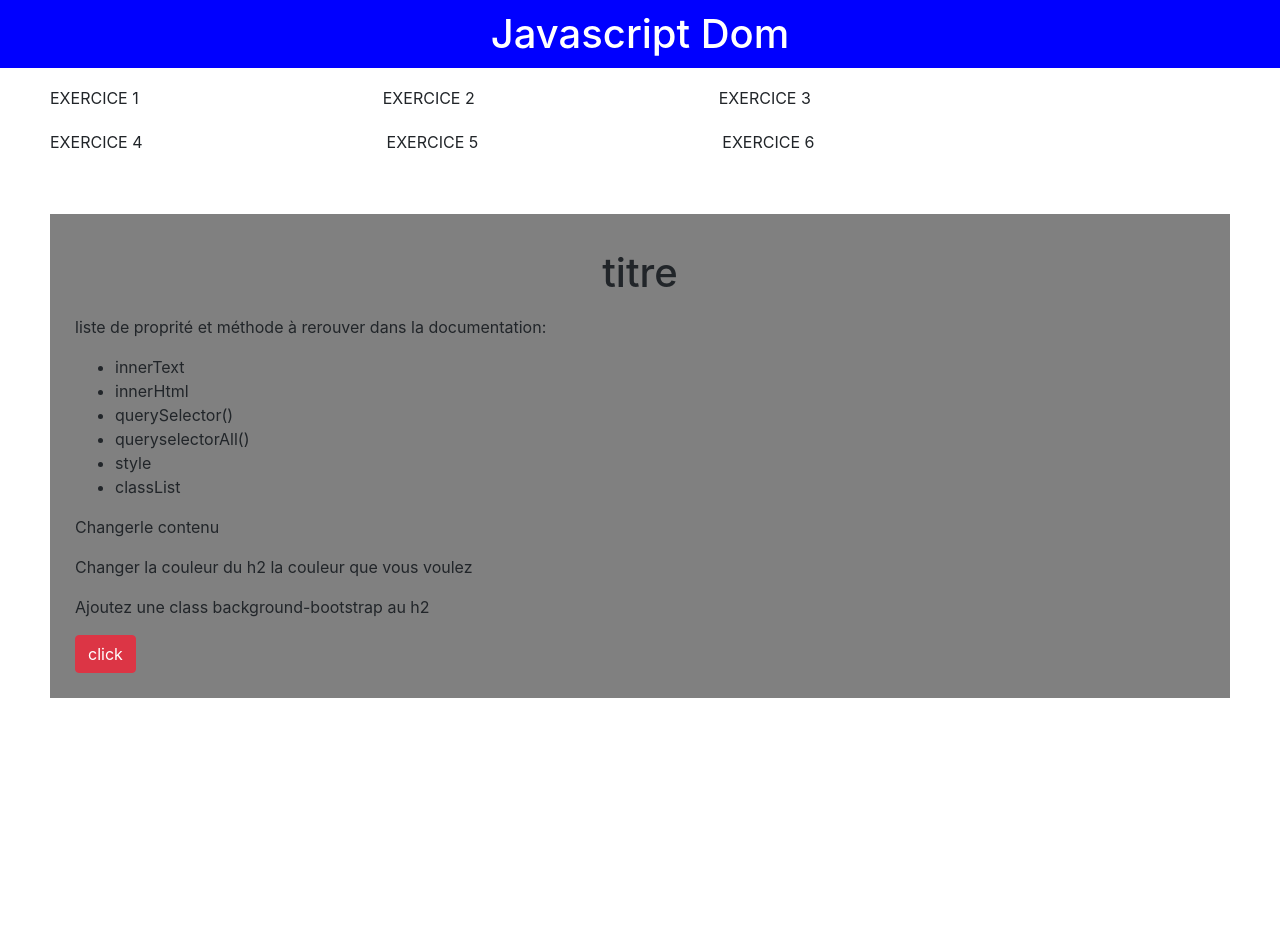
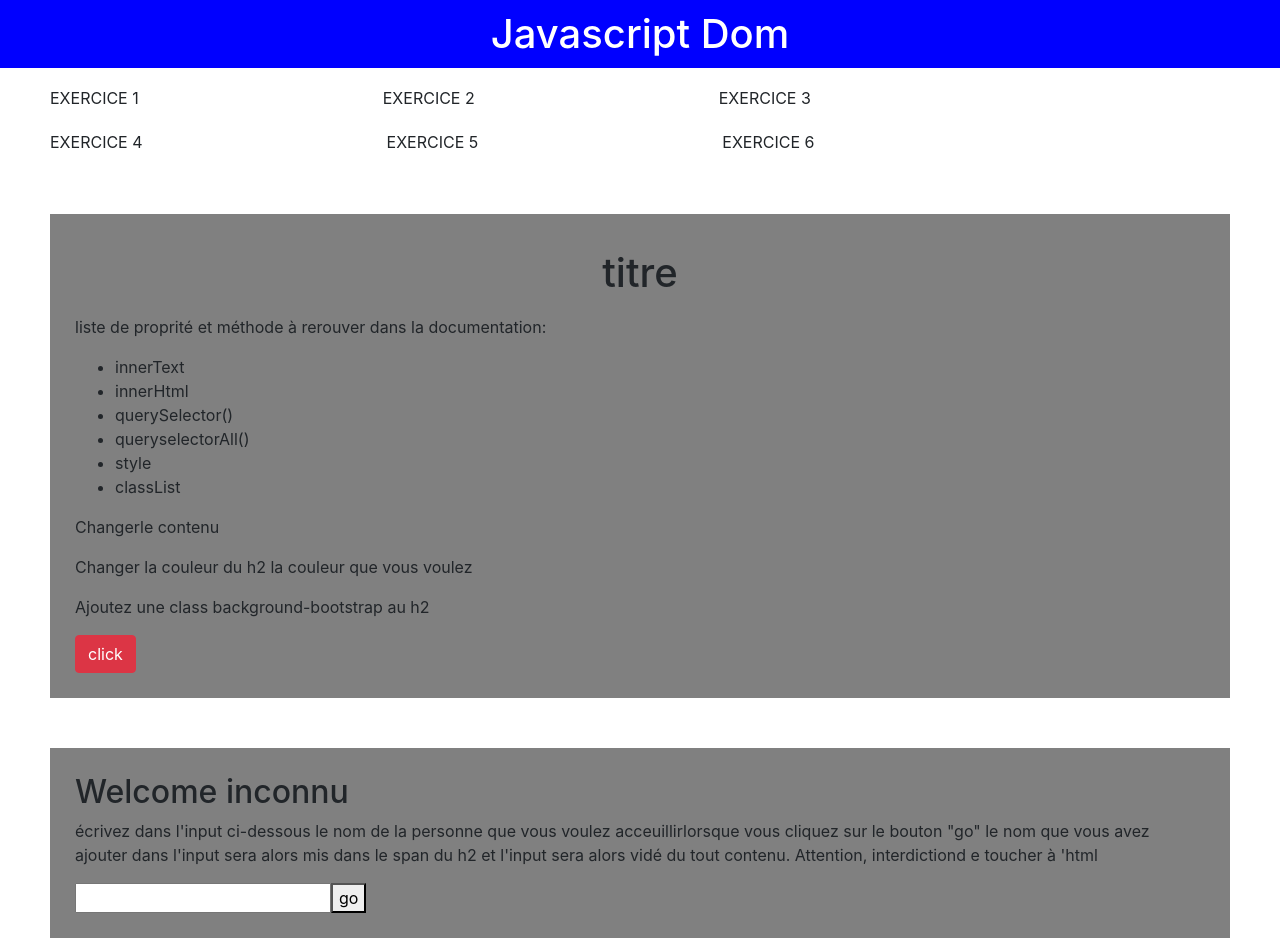
Before and after one commit to rayane9898/revision_react, a React (Create React App) app: page / in a window 1280 px wide. Shown: the top 952 px of the page. Before the commit the page ends 800 px from the top, so only its background shows below. Built offline with nearby package versions, Linux system fonts and the light colour scheme.

Commit message:
fin de l'éxercice 3

```diff
--- a/src/App.jsx
+++ b/src/App.jsx
@@ -2,6 +2,7 @@ import React, {Fragment} from 'react';
 import Header from "./compenents/Header";
 import Naviguation from "./compenents/Naviguation";
 import Exercice1 from './compenents/Exercice1';
+import Exercice3 from './compenents/Exercice3';
 
 
 
@@ -12,6 +13,7 @@ const App = () => {
           <Header/>
           <Naviguation/>
           <Exercice1/>
+          <Exercice3/>
         </Fragment>
   )
 }
--- /dev/null
+++ b/src/compenents/Exercice3.jsx
@@ -0,0 +1,25 @@
+import React, {useState} from "react";
+
+
+const Exercice3= () => {
+    const [titreH2,setTitreh2] = useState(' inconnu')
+    const click = (e) =>{
+        setTitreh2(e.target.previousElementSibling.value)
+        e.target.previousElementSibling.value = ""
+    }
+
+    return(
+        <section>
+            <h2>Welcome {titreH2}</h2>
+            <p>
+                <span>écrivez dans l'input ci-dessous le nom de la personne que vous voulez acceuillir</span>
+                <span>lorsque vous cliquez sur le bouton "go" le nom que vous avez ajouter dans l'input sera alors mis dans le span du h2 et l'input sera alors vidé du tout contenu. Attention, interdictiond e toucher à 'html</span>
+            </p>
+            <input type="text"/>
+            <button onClick={click}>go</button>
+        </section>
+    )
+}
+
+
+export default Exercice3
```
